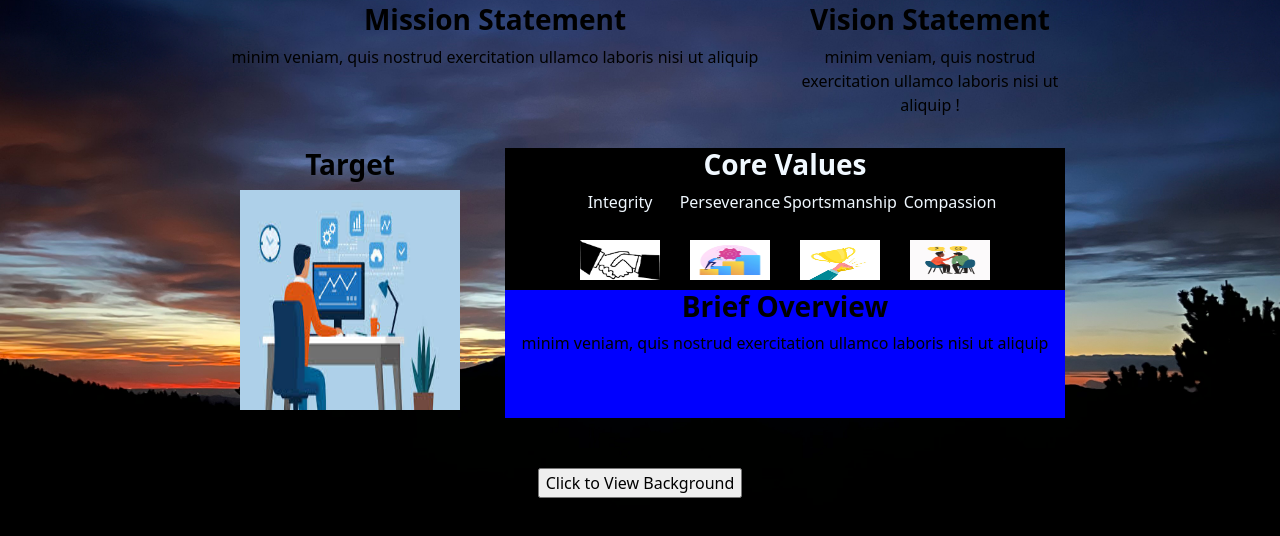
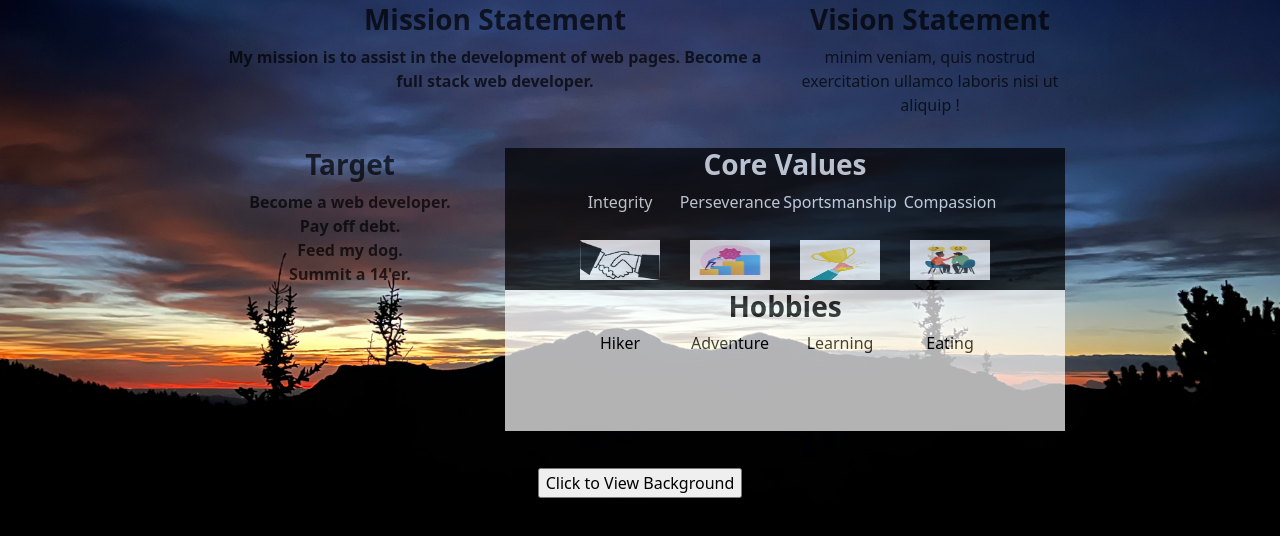
Before and after one commit to Fgonzalez409/finalPortfolio2, a plain HTML site: page pages/about.html in a window 1280 px wide. Shown: the part 182-718 px from the top of the page. Drawn offline with nearby package versions, Linux system fonts and the light colour scheme.

Commit message:
added styling

```diff
--- a/pages/about.html
+++ b/pages/about.html
@@ -64,7 +64,7 @@
 
                 <div id="top-left">
                     <h3>Mission Statement</h3>
-                    <p>minim veniam, quis nostrud exercitation ullamco laboris nisi ut aliquip</p>
+                    <strong><p>My mission is to assist in the development of web pages. Become a full stack web developer.</p></strong>
                 </div>
 
 
@@ -74,8 +74,16 @@
                 </div>
 
 
-                <div id="bottom-left"><h3>Target</h3>
-                        <img id="target-image" src="../images/softwareDev.jpg" alt="softwareDev">
+                <div id="bottom-left">
+                    <h3>Target</h3>
+                    <ul>
+                        <strong>
+                            <li>Become a web developer.</li>
+                            <li>Pay off debt.</li>
+                            <li>Feed my dog.</li>
+                            <li>Summit a 14'er.</li>
+                        </strong>
+                    </ul>
                 </div>
 
 
@@ -99,9 +107,21 @@
 
 
                     <div id="lower-bottom-right">
-                        <h3>Brief Overview</h3>
-                        <p id="overview">
-                            minim veniam, quis nostrud exercitation ullamco laboris nisi ut aliquip </p>
+                        <h3>Hobbies</h3>
+                        <ul>
+                            <li>
+                                Hiker
+                            </li>
+                            <li>
+                                Adventure
+                            </li>
+                            <li>
+                                Learning
+                            </li>
+                            <li>
+                                Eating
+                            </li>
+                        </ul>
                     </div>
                 </div>
 
--- a/styles/about.css
+++ b/styles/about.css
@@ -52,7 +52,6 @@ article {
 
 #top-left {
     grid-area: top-left;
-    /* background-color: aliceblue; */
     text-align: center;
 }
 
@@ -62,14 +61,17 @@ h3 {
 
 #top-right {
     grid-area: top-right;
-    /* background-color: rgb(183, 202, 202); */
     text-align: center;
 
 }
 
-#target-image {
-    width:220px;
-    height: 220px;
+#bottom-left > ul {
+    display: block;
+    list-style: disc;
+}
+
+#bottom-left > li {
+    list-style: decimal;
 }
 
 #bottom-left {
@@ -79,7 +81,7 @@ h3 {
 }
 
 li {
-    list-style: none;
+    /* list-style: none; */
     display: flex;
     justify-content: center;
 }
@@ -118,7 +120,7 @@ ul {
 }
 
 #lower-bottom-right {
-    background-color: blue;
+    background-color: white;
     flex: 1;
     text-align: center;
 }
@@ -134,6 +136,7 @@ ul {
     "top-left top-left top-left top-left top-right top-right"
     "bottom-left bottom-left bottom-right bottom-right bottom-right bottom-right"
     "bottom-left bottom-left bottom-right bottom-right bottom-right bottom-right";
+    opacity: 0.7
 }
 
 #overview {
```
Also changed, not shown: pages/contact.html (+2 -2 lines), pages/resume.html (+1 -1 lines).
